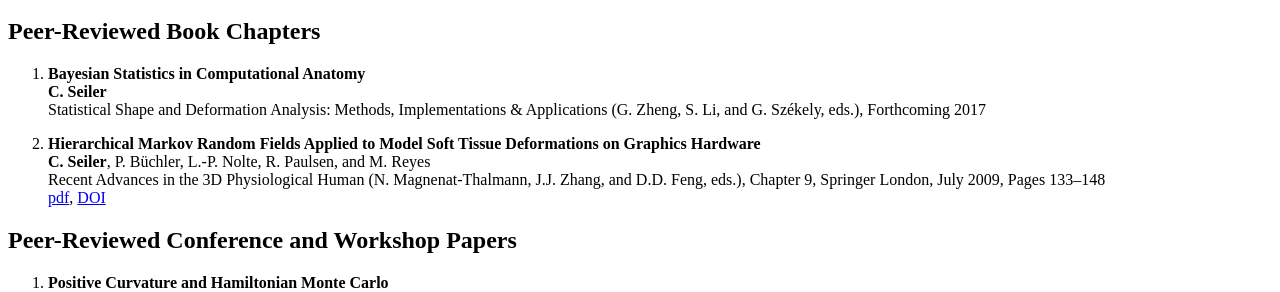
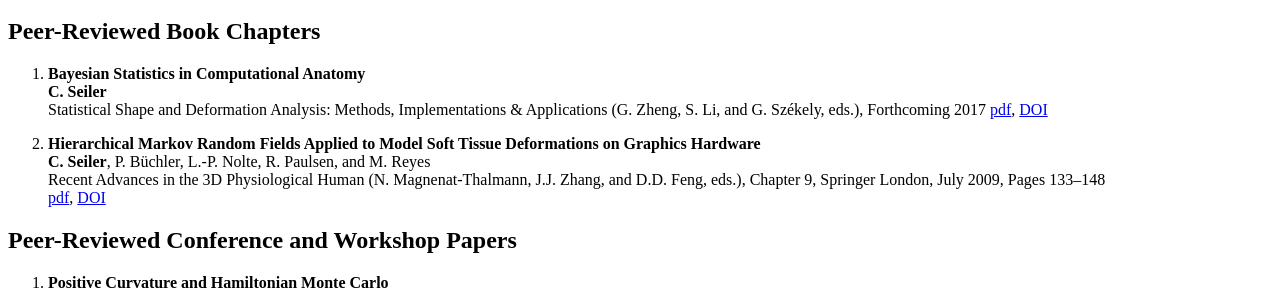
Before and after one commit to ChristofSeiler/ChristofSeiler.github.io, a Jekyll site: the page built from publications.md, in a window 1280 px wide and 900 px high, scrolled down 894 px. Shown: the part 159-451 px from the top of the window. Built offline with Jekyll 4.4.1, drawn with Linux system fonts in a browser that asks for light colours.

Commit message:
upload preprint

```diff
--- a/publications.md
+++ b/publications.md
@@ -52,6 +52,7 @@ Medical Image Analysis, Volume 16, Issue 6, August 2012, Pages 1156&ndash;1166 <
 1. **Bayesian Statistics in Computational Anatomy** <br>
 **C. Seiler** <br>
 Statistical Shape and Deformation Analysis: Methods, Implementations & Applications (G. Zheng, S. Li, and G. Sz&eacute;kely, eds.), Forthcoming 2017
+[pdf](https://christofseiler.github.io/Preprint_Bayesian_CA.pdf), [DOI](https://www.elsevier.com/books/statistical-shape-and-deformation-analysis/zheng/978-0-12-810493-4)
 
 2. **Hierarchical Markov Random Fields Applied to Model Soft Tissue Deformations on Graphics Hardware** <br>
 **C. Seiler**, P. Büchler, L.-P. Nolte, R. Paulsen, and M. Reyes <br>
```
Also changed, not shown: 1 other file.
